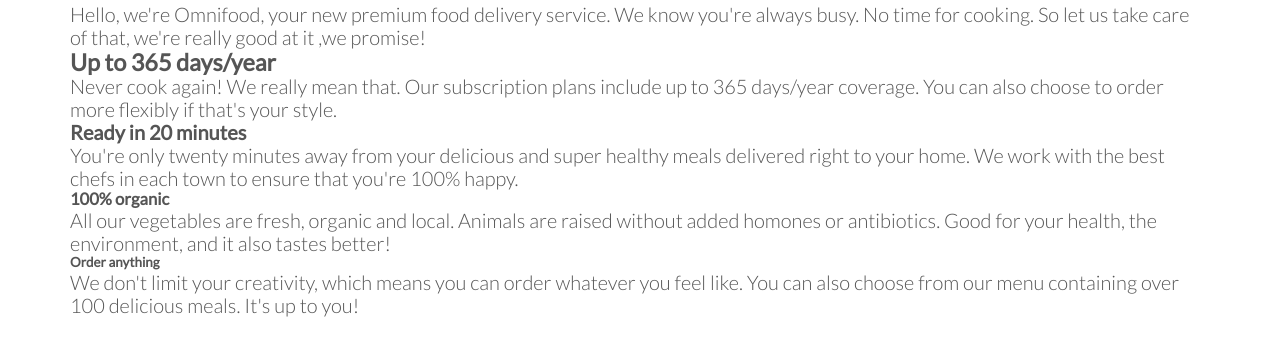
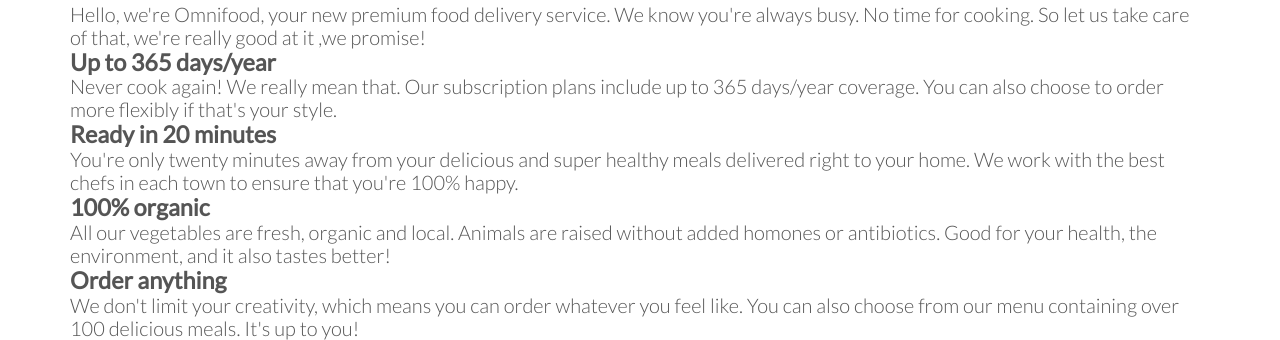
Before and after one commit to indra-rani/omnifood, a website: page index.html in a window 1280 px wide. Shown: the part 832-1172 px from the top of the page. Before the commit the page ends 1149 px from the top, so only its background shows below. Drawn offline with Linux system fonts and the light colour scheme.

Commit message:
did indentation and changed headings

```diff
--- a/index.html
+++ b/index.html
@@ -43,36 +43,38 @@
         </p>
       </div>
       <div class="row">
+        <div class="col span-1-of-4">
           <h3>Up to 365 days/year</h3>
           <p>
-          Never cook again! We really mean that. Our subscription plans include
-          up to 365 days/year coverage. You can also choose to order more
-          flexibly if that's your style.
+            Never cook again! We really mean that. Our subscription plans
+            include up to 365 days/year coverage. You can also choose to order
+            more flexibly if that's your style.
           </p>
         </div>
-      <div class="row">
-        <h4>Ready in 20 minutes</h4>
+        <div class="col span-1-of-4">
+          <h3>Ready in 20 minutes</h3>
           <p>
-          You're only twenty minutes away from your delicious and super healthy
-          meals delivered right to your home. We work with the best chefs in
-          each town to ensure that you're 100% happy.
+            You're only twenty minutes away from your delicious and super
+            healthy meals delivered right to your home. We work with the best
+            chefs in each town to ensure that you're 100% happy.
           </p>
         </div>
-      <div class="row">
-        <h5>100% organic</h5>
+        <div class="col span-1-of-4">
+          <h3>100% organic</h3>
           <p>
             All our vegetables are fresh, organic and local. Animals are raised
             without added homones or antibiotics. Good for your health, the
             environment, and it also tastes better!
           </p>
         </div>
-      <div class="row">
-        <h6>Order anything</h6>
+        <div class="col span-1-of-4">
+          <h3>Order anything</h3>
           <p>
-          We don't limit your creativity, which means you can order whatever you
-          feel like. You can also choose from our menu containing over 100
+            We don't limit your creativity, which means you can order whatever
+            you feel like. You can also choose from our menu containing over 100
             delicious meals. It's up to you!
           </p>
+        </div>
       </div>
     </section>
   </body>
```
Lines whose indentation alone changed are shown as unchanged.
